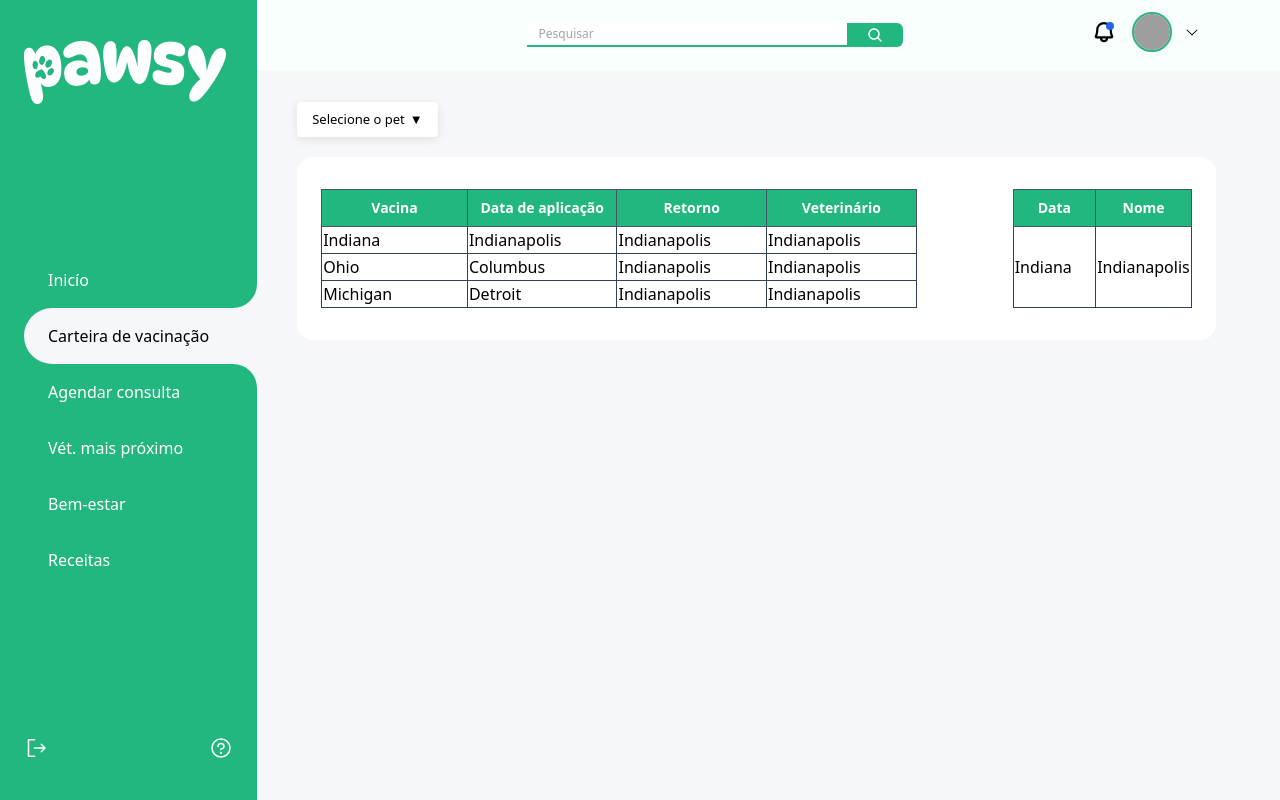
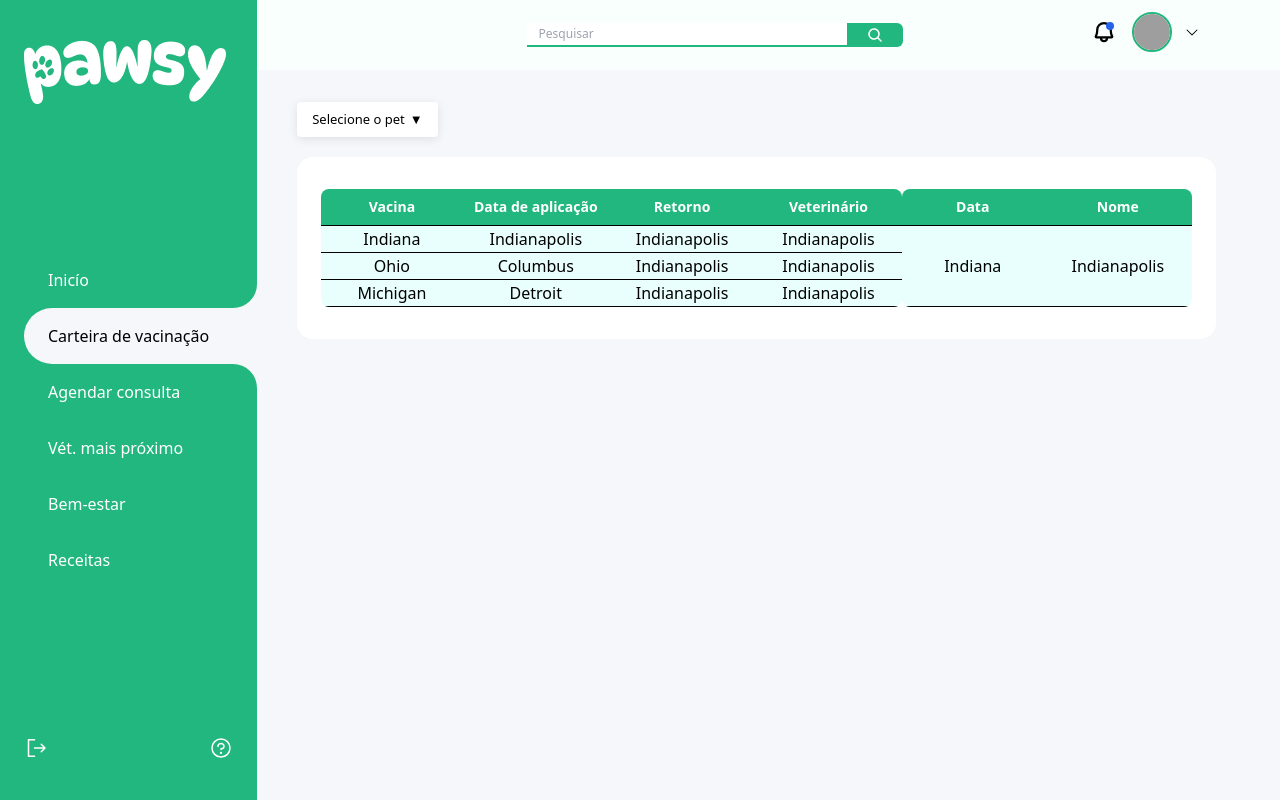
Before and after one commit to pawsy-oficial/pawsy, a React (Vite) app: page /carteira in a window 1280 px wide. Built offline with nearby package versions, Linux system fonts and the light colour scheme; grey boxes are pictures that could not be loaded.

Commit message:
second-commit

```diff
--- a/src/pages/tutor/Vaccine.jsx
+++ b/src/pages/tutor/Vaccine.jsx
@@ -43,63 +43,65 @@ export default function VaccinePage() {
               </Select.Content>
             </Select.Portal>
           </Select.Root>
-          <section className="gap-24 flex flex-1 bg-white px-6 py-8 rounded-2xl">
+          <section className="flex flex-1 bg-white px-6 py-8 rounded-2xl">
+            <div className="w-full flex justify-between">
               <table>
                 <thead>
-                <tr>
-                  <th className="border border-slate-600 p-2 bg-primary text-white text-sm w-40">
+                  <tr className=" border-b border-black">
+                    <th className=" bg-primary text-white text-sm w-40 p-2">
                       Vacina
                     </th>
-                  <th className="border border-slate-600 p-2 bg-primary text-white text-sm w-40">
+                    <th className=" p-2 bg-primary text-white text-sm w-40">
                       Data de aplicação
                     </th>
-                  <th className="border border-slate-600 p-2 bg-primary text-white text-sm w-40">
+                    <th className=" p-2 bg-primary text-white text-sm w-40">
                       Retorno
                     </th>
-                  <th className="border border-slate-600 p-2 bg-primary text-white text-sm w-40">
+                    <th className=" p-2 bg-primary text-white text-sm w-40">
                       Veterinário
                     </th>
                   </tr>
                 </thead>
-              <tbody>
-                <tr>
-                  <td className="border border-slate-700">Indiana</td>
-                  <td className="border border-slate-700">Indianapolis</td>
-                  <td className="border border-slate-700">Indianapolis</td>
-                  <td className="border border-slate-700">Indianapolis</td>
+                <tbody className="second">
+                  <tr className="border-b border-black">
+                    <td className="">Indiana</td>
+                    <td className="">Indianapolis</td>
+                    <td className="">Indianapolis</td>
+                    <td className="">Indianapolis</td>
                   </tr>
-                <tr>
-                  <td className="border border-slate-700">Ohio</td>
-                  <td className="border border-slate-700">Columbus</td>
-                  <td className="border border-slate-700">Indianapolis</td>
-                  <td className="border border-slate-700">Indianapolis</td>
+                  <tr className="border-b border-black">
+                    <td className="">Ohio</td>
+                    <td className="">Columbus</td>
+                    <td className="">Indianapolis</td>
+                    <td className="">Indianapolis</td>
                   </tr>
-                <tr>
-                  <td className="border border-slate-700">Michigan</td>
-                  <td className="border border-slate-700">Detroit</td>
-                  <td className="border border-slate-700">Indianapolis</td>
-                  <td className="border border-slate-700">Indianapolis</td>
+                  <tr className="border-b border-black">
+                    <td className="">Michigan</td>
+                    <td className="">Detroit</td>
+                    <td className="">Indianapolis</td>
+                    <td className="">Indianapolis</td>
                   </tr>
                 </tbody>
               </table>
               <table>
                 <thead>
-                <tr>
-                  <th className="border border-slate-600 p-2 bg-primary text-white text-sm w-24">
+                  <tr className=" border-b border-black">
+                    <th className=" bg-primary text-white text-sm w-40 p-2">
                       Data
                     </th>
-                  <th className="border border-slate-600 p-2 bg-primary text-white text-sm w-24">
+                    <th className=" bg-primary text-white text-sm w-40 p-2">
                       Nome
                     </th>
                   </tr>
                 </thead>
-              <tbody>
-                <tr>
-                  <td className="border border-slate-700">Indiana</td>
-                  <td className="border border-slate-700">Indianapolis</td>
+                <tbody className="second">
+                  <tr className="border-b border-black">
+                    <td>Indiana</td>
+                    <td>Indianapolis</td>
                   </tr>
                   </tbody>
               </table>
+            </div>
           </section>
         </main>
       </section>
--- a/src/pages/tutor/vaccine.css
+++ b/src/pages/tutor/vaccine.css
@@ -0,0 +1,12 @@
+table {
+    text-align: center;
+    border-top-left-radius: 8px;
+    border-top-right-radius: 8px;
+    border-bottom-right-radius: 8px;
+    border-bottom-left-radius: 8px;
+    overflow: hidden;
+}
+
+.second{
+    background-color: #e9fffd;
+}
```
Lines whose indentation alone changed are shown as unchanged.
